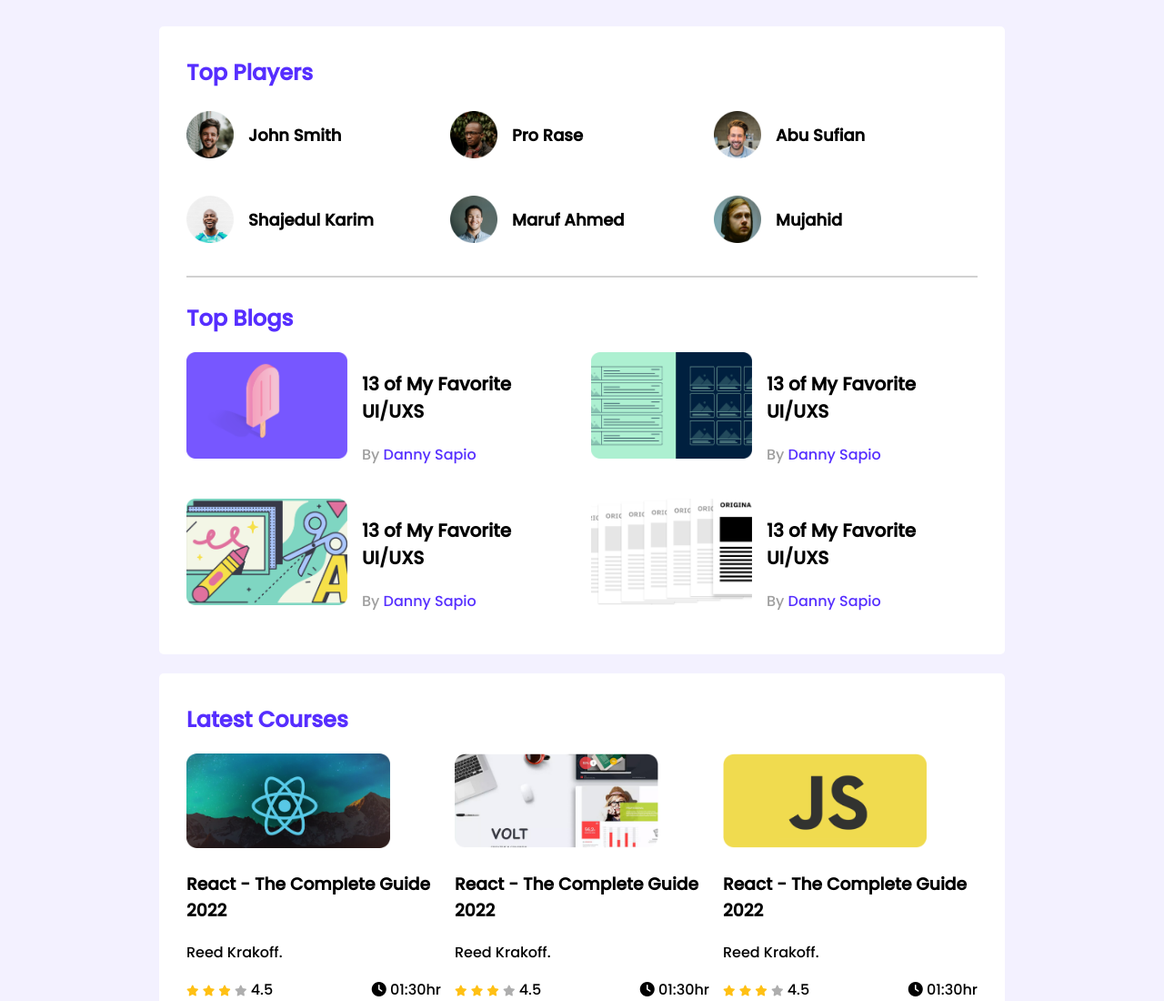
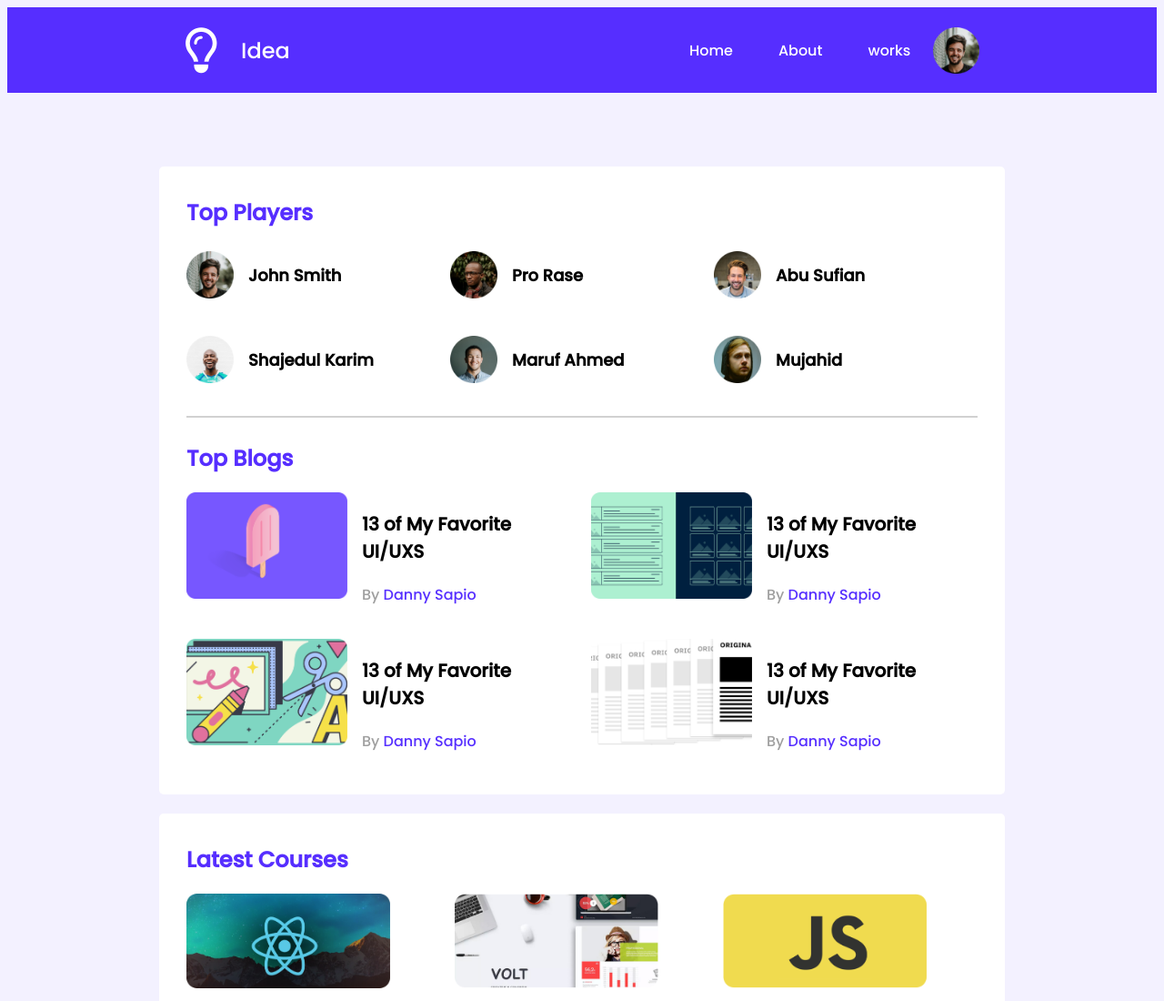
Before and after one commit to SukhiManush/second-assignment-practise, a plain HTML site: page index.html in a window 1280 px wide. Shown: the top 1100 px of the page at 91% size. Drawn offline with Linux system fonts and the light colour scheme.

Commit message:
nav add commit

```diff
--- a/index.html
+++ b/index.html
@@ -14,8 +14,20 @@
 
 <body>
     <!-- header start -->
-    <header>
-
+    <header class="">
+        <!-- navigasion bar -->
+        <nav>
+            <span class="left-bar">
+                <i class="far fa-lightbulb"></i>
+                <a class="logo" href="">Idea</a>
+            </span>
+            <span class="right-bar">
+                <a href="http://" rel="noopener noreferrer">Home</a>
+                <a href="http://" rel="noopener noreferrer">About</a>
+                <a href="http://" rel="noopener noreferrer">works</a>
+                <img src="images/players/player-1.png" alt="">
+            </span>
+        </nav>
     </header>
     <!-- header end -->
 
--- a/styles/style.css
+++ b/styles/style.css
@@ -110,6 +110,7 @@ hr{
 @media only screen and (max-width:688px) {
     .container{
         width: 100%;
+        text-align: center;
     }
     .players, .blogs, .courses{
         display: grid;
@@ -118,6 +119,12 @@ hr{
     .blog, .player{
         flex-direction: column;
         align-items: center;
+    }
+    nav{
+        display: flex;
+        flex-direction: column;
+        width: 100%
+
     }
 }
 /* tablet devices */
@@ -132,4 +139,38 @@ hr{
     .player{
         justify-content: center;
     }
+
 }
+
+/* navbar menu */
+nav{
+    display: flex;
+    justify-content: space-around;
+    align-items: center;
+    background-color: #562EFF;;
+    height: 94px;
+    margin-bottom: 60px;
+}
+nav a{
+    text-decoration: none;
+    color: white;
+    padding: 20px 25px;
+    font-size: 16px;
+}
+.logo{
+    font-size: 24px;
+}
+nav img{
+    height: 51px;
+    width: 51px;
+}
+.left-bar, .right-bar{
+    display: flex;
+    align-items: center;
+}
+
+.far,.fa-lightbulb{
+
+    color: white;
+    font-size: 50px;
+}
```
